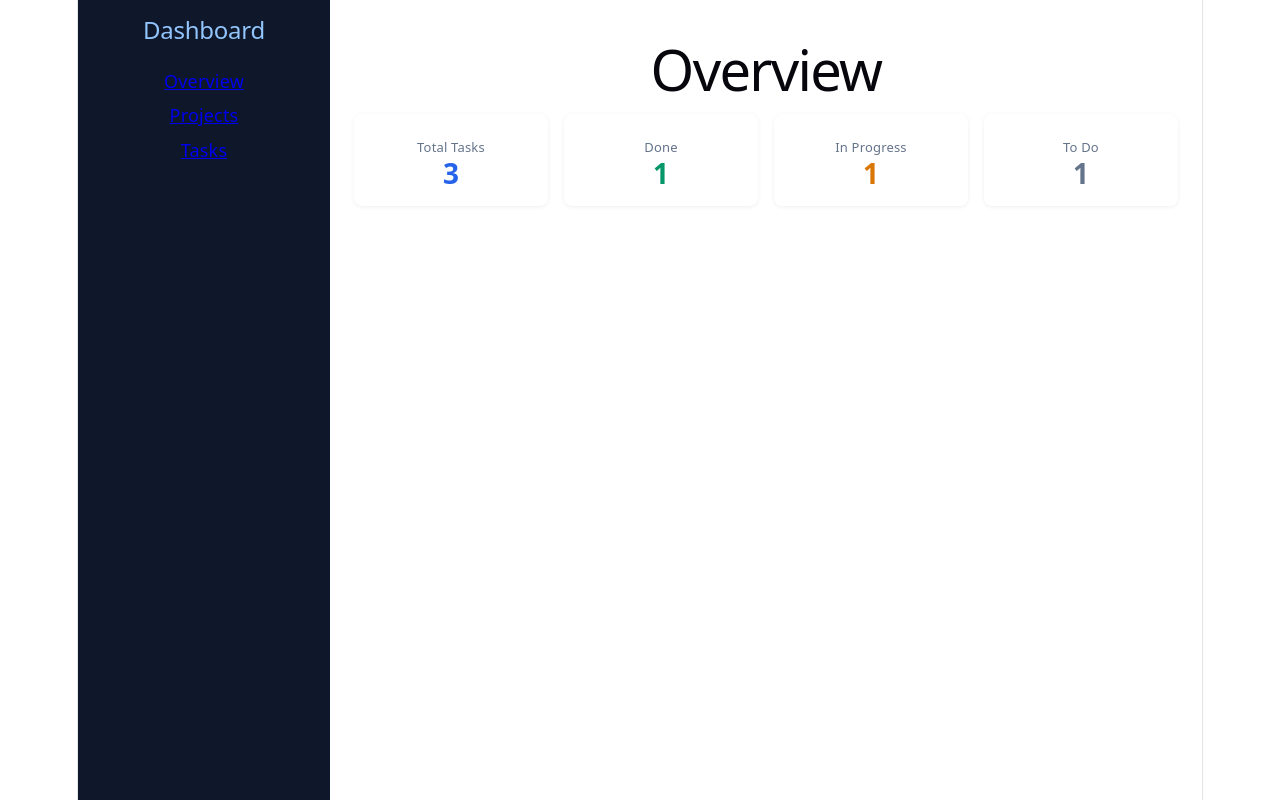
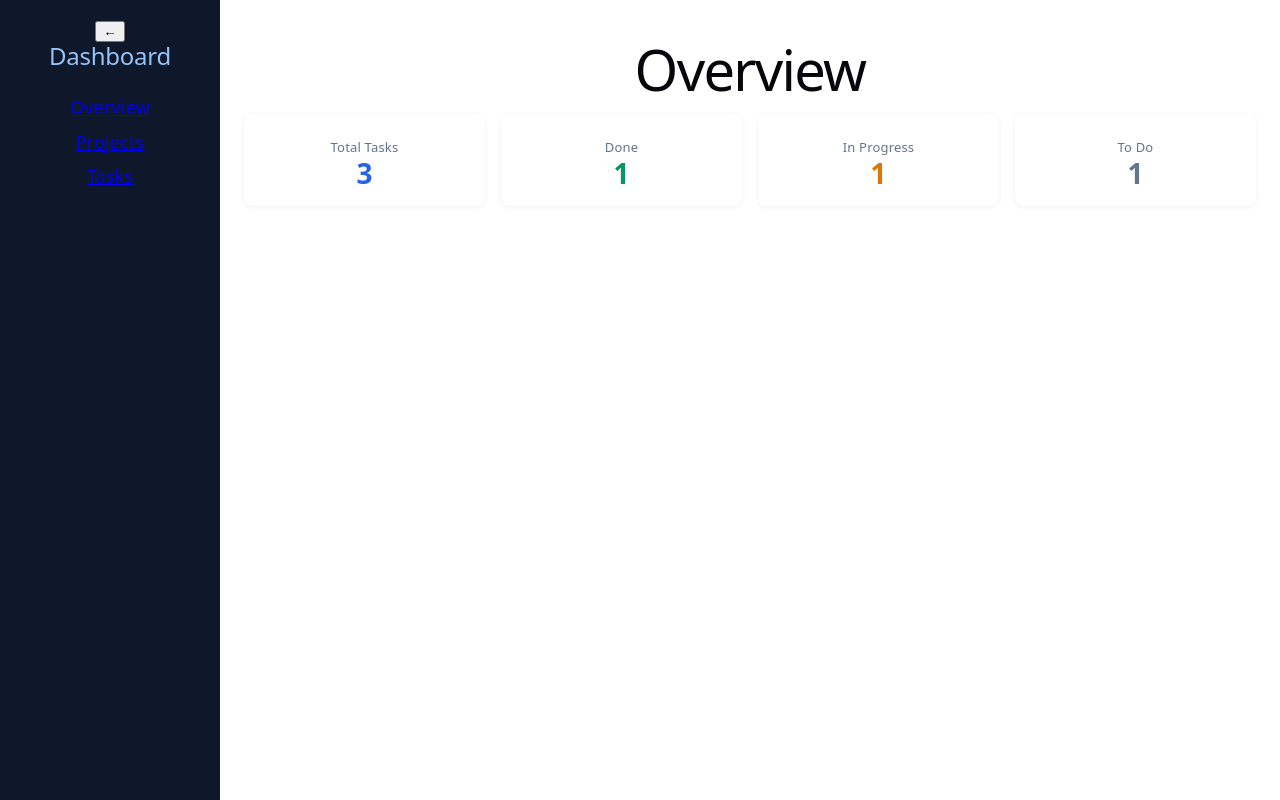
Before and after one commit to Astral-Wanderer/dashboard-app, a React (Vite) app: page / in a window 1280 px wide. Built offline with nearby package versions, Linux system fonts and the light colour scheme.

Commit message:
Week 3 Day 4: Sidebar Collapse with Redux sidebar state

```diff
--- a/src/components/AppLayout/index.tsx
+++ b/src/components/AppLayout/index.tsx
@@ -1,17 +1,39 @@
 import "./style.css";
 import { Outlet, NavLink } from 'react-router-dom';
+import { useAppDispatch, useAppSelector } from '../../app/hooks';
+import { toggleSidebar } from '../../features/uiSlice';
+import { selectSidebarCollapsed } from '../../features/uiSelectors';
 
 export default function AppLayout() {
+  const dispatch = useAppDispatch();
+  const collapsed = useAppSelector(selectSidebarCollapsed);
+
   return (
     <div className="app-layout">
-            <aside className="sidebar">
+      <aside
+        className="sidebar"
+        style={{
+          width: collapsed ? 64 : 220,
+          transition: 'width 0.2s'
+        }}
+      >
+        <button onClick={() => dispatch(toggleSidebar())}>
+          {collapsed ? '→' : '←'}
+        </button>
+
+        {!collapsed && (
             <h2 className="sidebar-title">Dashboard</h2>
+        )}
+
+        {!collapsed && (
           <nav className="sidebar-nav">
-                    <NavLink to='/'>Overview</NavLink>
-                    <NavLink to='/projects'>Projects</NavLink>
-                    <NavLink to='/tasks'>Tasks</NavLink>
+            <NavLink to="/">Overview</NavLink>
+            <NavLink to="/projects">Projects</NavLink>
+            <NavLink to="/tasks">Tasks</NavLink>
           </nav>
+        )}
       </aside>
+
       <main className="main-content">
         <Outlet />
       </main>
--- a/src/components/AppLayout/style.css
+++ b/src/components/AppLayout/style.css
@@ -1,10 +1,21 @@
 .app-layout {
   display: flex;
-  height: 100vh;
+  min-height: 100vh;
+  width: 100%;
 }
 
 .sidebar {
-  width: 220px;
+  flex-shrink: 0;
+  box-sizing: border-box;
+  overflow: hidden;
+}
+
+.main-content {
+  flex: 1;
+  min-width: 0;
+}
+
+.sidebar {
   background: var(--sidebar-bg);
   color: var(--bg);
   padding: 16px;
--- a/src/index.css
+++ b/src/index.css
@@ -84,15 +84,11 @@
 }
 
 #root {
-  width: 1126px;
-  max-width: 100%;
-  margin: 0 auto;
+  width: 100%;
+  min-height: 100svh;
+  margin: 0;
+  box-sizing: border-box;
   text-align: center;
-  border-inline: 1px solid var(--border);
-  min-height: 100svh;
-  display: flex;
-  flex-direction: column;
-  box-sizing: border-box;
 }
 
 body {
```
Lines whose indentation alone changed are shown as unchanged.
